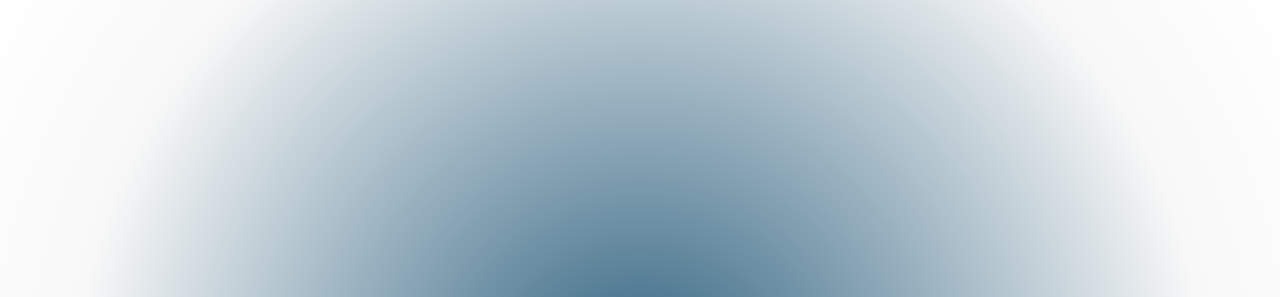
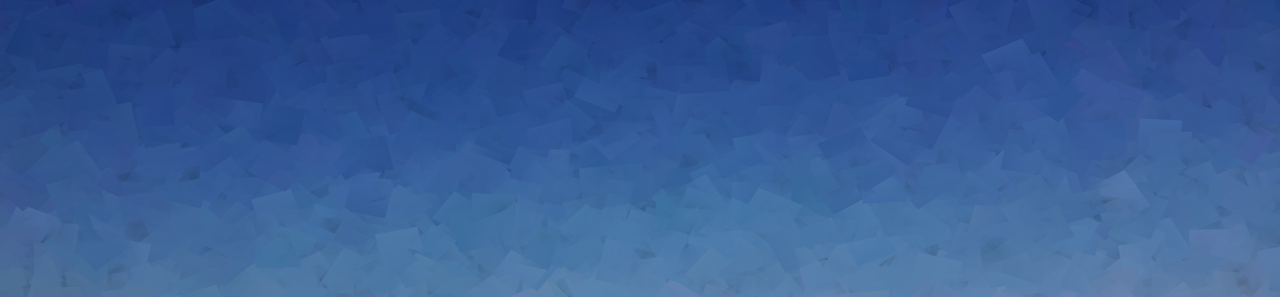
Before and after one commit to gilkes/culturezinesite, a plain HTML site: page index.html in a window 1280 px wide. Shown: the top 297 px of the page. Drawn offline with Linux system fonts and the light colour scheme.

Commit message:
Added background picture

```diff
--- a/index.html
+++ b/index.html
@@ -11,6 +11,8 @@
       body {
         background-color: rgb(45, 96, 126);
         background: radial-gradient(circle at center, rgb(45, 96, 126) 0%, #f8f8f8 75%, #ffffff 100%);
+        background-image: url('images/beach.jpg');
+        background-size: 100% 100%;
         color: #222;
         font-family: system-ui, -apple-system, "Segoe UI", Roboto, "Helvetica Neue", Arial, "Noto Sans", "Liberation Sans", sans-serif;
         font-size: 1rem;
```
Also changed, not shown: images/beach.jpg (added), 1 other file.
